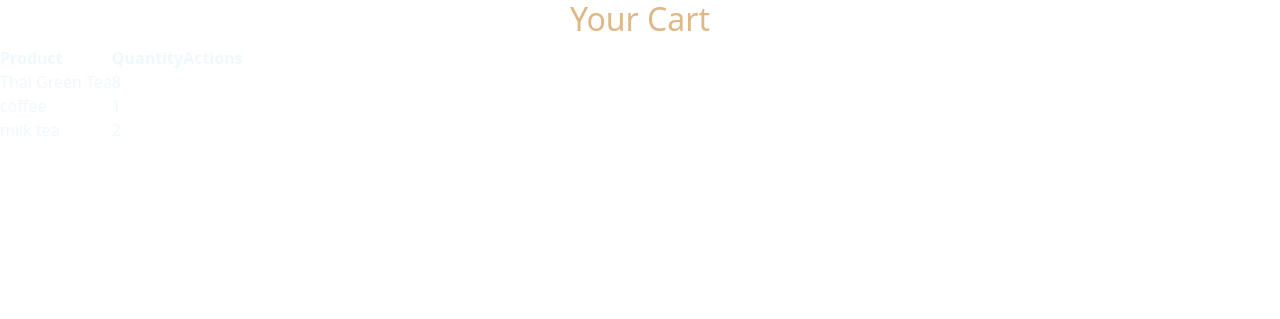
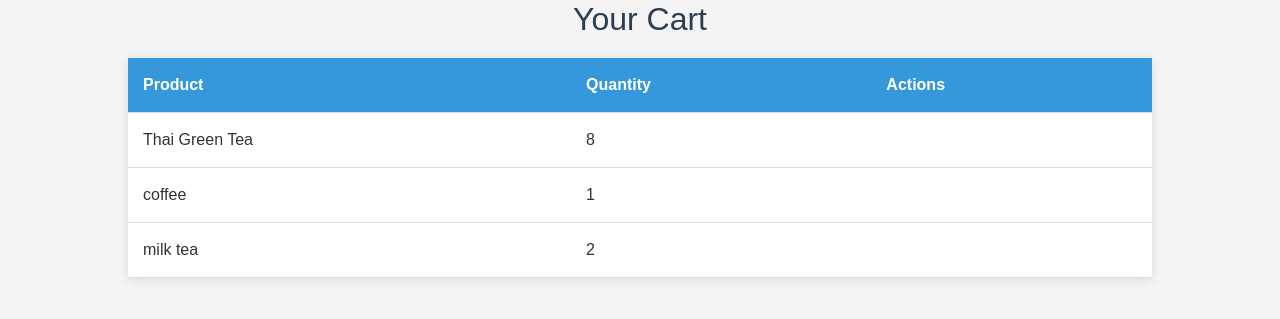
Before and after one commit to sakshyam33/django, a Django app: page /item/cart/ in a window 1280 px wide. Shown: the top 319 px of the page. Run offline with Django 5.2, Linux system fonts and the light colour scheme; a user stored in the database is signed in; data comes from the database, SQL or seed files in the repository; both versions use the stored data as it was after the commit.

```diff
--- a/Web/sakshyam/templates/sakshyam/cart.html
+++ b/Web/sakshyam/templates/sakshyam/cart.html
@@ -2,6 +2,74 @@
 {% block title %}Your Cart{% endblock %}
 
 {% block content %}
+    <style>
+        body {
+            background-color: #f4f4f4; /* Light background for contrast */
+            color: #333; /* Dark text color for readability */
+            font-family: Arial, sans-serif; /* Font style */
+        }
+
+        h1 {
+            text-align: center; /* Center the heading */
+            color: #2c3e50; /* Darker color for the heading */
+            margin-bottom: 20px; /* Space below the heading */
+        }
+
+        table {
+            width: 80%; /* Set table width */
+            margin: 0 auto; /* Center the table */
+            border-collapse: collapse; /* Remove space between borders */
+            background-color: #fff; /* White background for the table */
+            box-shadow: 0 2px 10px rgba(0, 0, 0, 0.1); /* Subtle shadow for depth */
+        }
+
+        th, td {
+            padding: 15px; /* Padding for table cells */
+            text-align: left; /* Align text to the left */
+            border-bottom: 1px solid #ddd; /* Light border for rows */
+        }
+
+        th {
+            background-color: #3498db; /* Blue background for header */
+            color: white; /* White text for header */
+        }
+
+        tr:hover {
+            background-color: #f1f1f1; /* Light gray background on hover */
+        }
+
+        button {
+            background-color: #e74c3c; /* Red background for buttons */
+            color: white; /* White text for buttons */
+            border: none; /* Remove border */
+            padding: 10px 15px; /* Padding for buttons */
+            cursor: pointer; /* Pointer cursor on hover */
+            border-radius: 5px; /* Rounded corners */
+            transition: background-color 0.3s; /* Smooth transition */
+        }
+
+        button:hover {
+            background-color: #c0392b; /* Darker red on hover */
+        }
+
+        .btn-primary {
+            display: block; /* Block display for the button */
+            width: 200px; /* Fixed width */
+            margin: 20px auto; /* Center the button */
+            padding: 10px; /* Padding for the button */
+            background-color: #3498db; /* Blue background */
+            color: white; /* White text */
+            text-align: center; /* Center text */
+            border-radius: 5px; /* Rounded corners */
+            text-decoration: none; /* Remove underline */
+            transition: background-color 0.3s; /* Smooth transition */
+        }
+
+        .btn-primary:hover {
+            background-color: #2980b9; /* Darker blue on hover */
+        }
+    </style>
+
     <h1>Your Cart</h1>
     <table>
         <thead>
```
Also changed, not shown: Web/Web/views.py (+22 -10 lines), Web/db.sqlite3.
